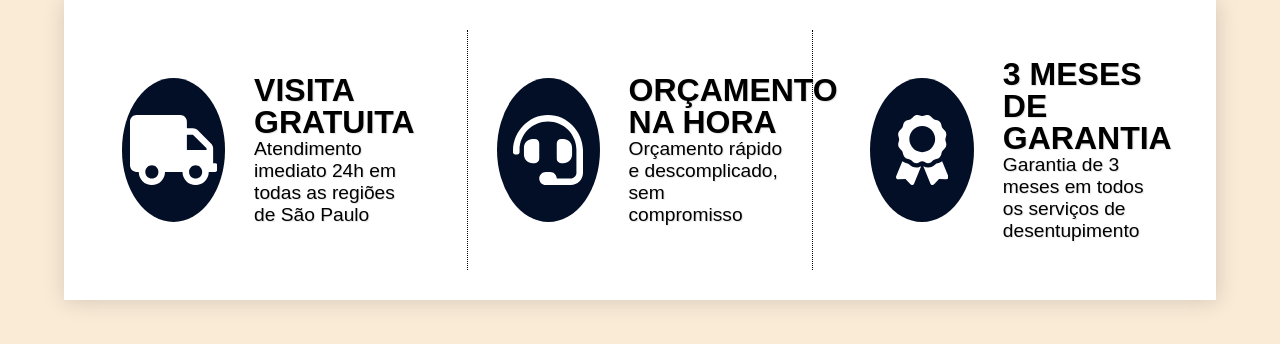
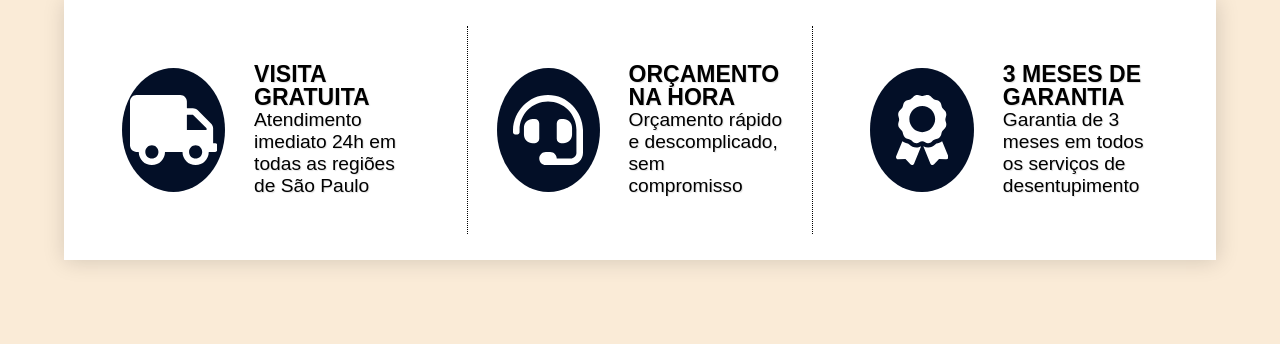
Before and after one commit to LuisHenriqueSantana/teste, a plain HTML site: page index.html in a window 1280 px wide. Drawn offline with Linux system fonts and the light colour scheme.

Commit message:
Update style.css

```diff
--- a/style.css
+++ b/style.css
@@ -17,7 +17,7 @@ body {
 
 .fundo {
     width: 100%;
-    height: 300px;
+    height: 260px;
 }
 
 .painel {
@@ -86,7 +86,7 @@ body {
 
 .texto2 span {
     display: block;
-    font-size: xx-large;
+    font-size: larger;
     line-height: 1;
 }
 
```
